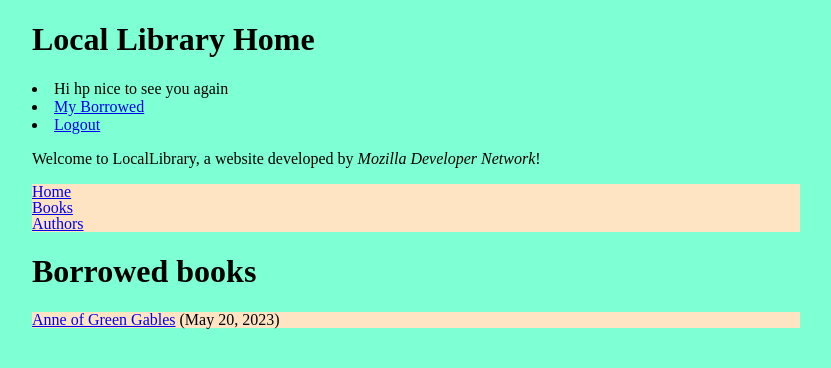
After one commit to schawanji/locallibrary, a Django app: page /catalog/mybooks/ in a window 1280 px wide. The commit adds this page. Shown: the top 368 px of the page, without its empty margins (224-1055 px from the left). Run offline with Django 3.2, Linux system fonts and the light colour scheme; a user stored in the database is signed in; data comes from the database, SQL or seed files in the repository; both versions use the stored data as it was after the commit.

Commit message:
Add Book Loaning functionality

```diff
--- a/locallibrary/catalog/admin.py
+++ b/locallibrary/catalog/admin.py
@@ -30,7 +30,7 @@ class BookAdmin(admin.ModelAdmin):
 admin.site.register(models.Book,BookAdmin)
 
 class BookInstanceAdmin(admin.ModelAdmin):
-    list_display = ('book','status','due_back')
+    list_display = ('book', 'status', 'borrower', 'due_back', 'id')
     list_filter = ('status', 'due_back')
 
     fieldsets = (
@@ -38,7 +38,7 @@ class BookInstanceAdmin(admin.ModelAdmin):
             'fields': ('book', 'imprint', 'id')
         }),
         ('Availability', {
-            'fields': ('status', 'due_back')
+            'fields': ('status', 'due_back', 'borrower')
         }),
     )
 
--- a/locallibrary/catalog/models.py
+++ b/locallibrary/catalog/models.py
@@ -1,5 +1,8 @@
 from django.db import models
 from django.urls import reverse
+from django.contrib.auth.models import User
+from datetime import date
+
 import uuid
 # Create your models here.
 class Genre(models.Model):
@@ -50,7 +53,7 @@ class BookInstance(models.Model):
 
    book=models.ForeignKey(Book,on_delete=models.PROTECT,null=True)
    imprint=models.CharField(max_length=200)
-   #borrower=models.ForeignKey(User)
+   borrower = models.ForeignKey(User, on_delete=models.SET_NULL, null=True, blank=True)
    LOAN_STATUS = (
         ('m', 'Maintenance'),
         ('o', 'On loan'),
@@ -65,6 +68,10 @@ class BookInstance(models.Model):
 
    class Meta:
       ordering=['due_back']
+
+   def is_overdue(self):
+    """Determines if the book is overdue based on due date and current date."""
+    return bool(self.due_back and date.today() > self.due_back)
 
    def _str_(self):
        return f'{self.id} ({self.book.title})'
--- a/locallibrary/catalog/templates/base.html
+++ b/locallibrary/catalog/templates/base.html
@@ -11,6 +11,7 @@
   <div>
     {% if user.is_authenticated %}
      <li>Hi {{ user.get_username }} nice to see you again</li>
+     <li><a href="{% url 'my-borrowed' %}">My Borrowed</a></li>
      <li><a href="{% url 'logout' %}?next={{ request.path }}">Logout</a></li>
    {% else %}
      <li><a href="{% url 'login' %}?next={{ request.path }}">Login</a></li>
--- /dev/null
+++ b/locallibrary/catalog/templates/bookinstance_list_borrowed_user.html
@@ -0,0 +1,19 @@
+{% extends "base.html" %}
+
+{% block content %}
+    <h1>Borrowed books</h1>
+
+    {% if bookinstance_list %}
+    <ul>
+
+      {% for bookinst in bookinstance_list %}
+      <li class="{% if bookinst.is_overdue %}text-danger{% endif %}">
+        <a href="{% url 'book-detail' bookinst.book.pk %}">{{ bookinst.book.title }}</a> ({{ bookinst.due_back }})
+      </li>
+      {% endfor %}
+    </ul>
+
+    {% else %}
+      <p>There are no books borrowed.</p>
+    {% endif %}
+{% endblock %}
--- a/locallibrary/catalog/urls.py
+++ b/locallibrary/catalog/urls.py
@@ -7,4 +7,5 @@ urlpatterns=[
     path('authors/',views.AuthorList.as_view(),name='authors'),
     path('book/<int:pk>', views.BookDetail.as_view(),name='book-detail'),
     path('author/<int:pk>', views.AuthorDetail.as_view(),name='author-detail'),
+    path('mybooks/', views.LoanedBooksByUserListView.as_view(), name='my-borrowed'),
 ]
--- a/locallibrary/catalog/views.py
+++ b/locallibrary/catalog/views.py
@@ -52,3 +52,15 @@ class AuthorList(LoginRequiredMixin,ListView):
 class AuthorDetail(LoginRequiredMixin,DetailView):
     model=models.Author
     template_name='author-detail.html'
+
+class LoanedBooksByUserListView(LoginRequiredMixin,ListView):
+    """Generic class-based view listing books on loan to current user."""
+    model = models.BookInstance
+    template_name = 'bookinstance_list_borrowed_user.html'
+    paginate_by = 10
+    #context_object_name='bookinstance_list'
+
+
+    def get_queryset(self):
+        context = (models.BookInstance.objects.filter(borrower=self.request.user).filter(status='o').order_by('due_back'))
+        return context
```
Also changed, not shown: locallibrary/catalog/migrations/0006_auto_20230415_2315.py (added), locallibrary/db.sqlite3.
